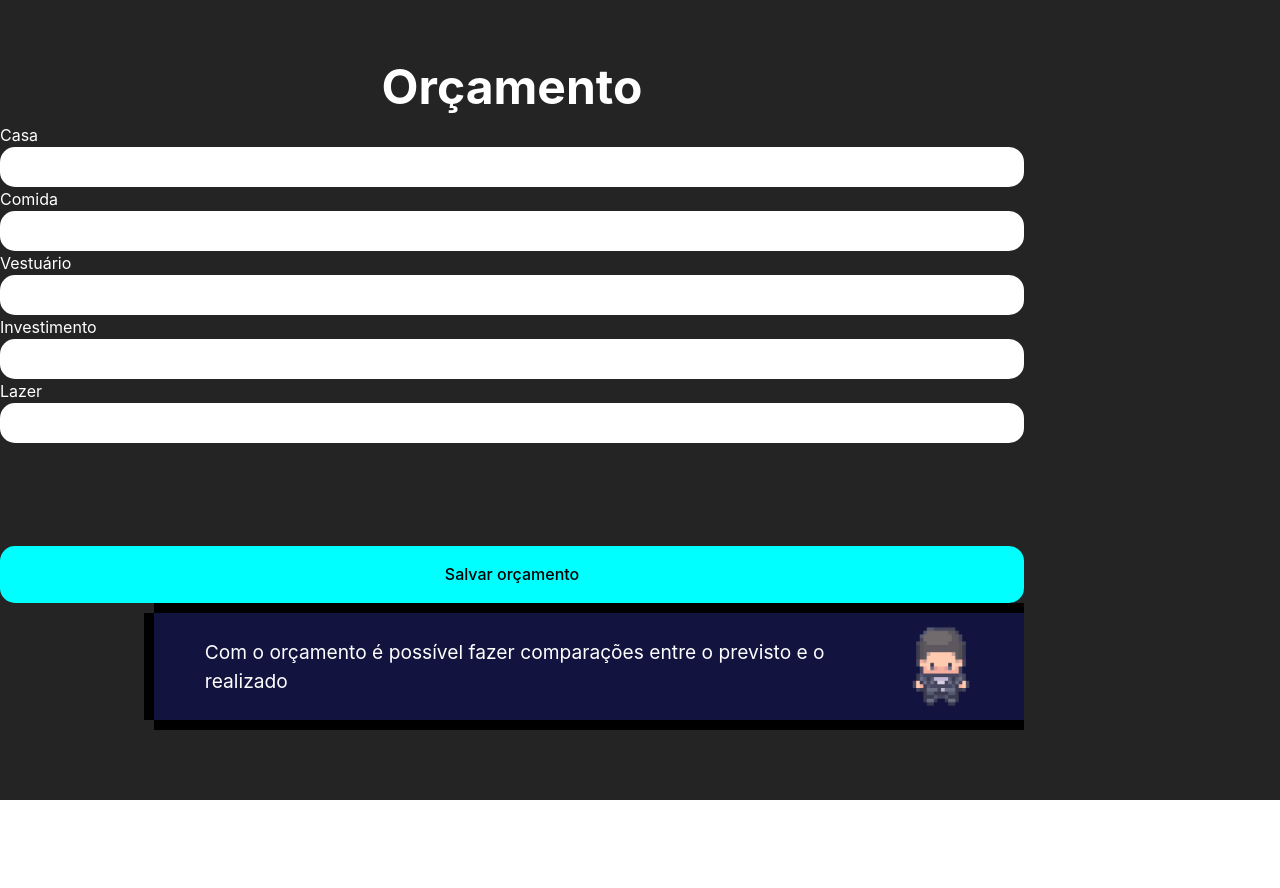
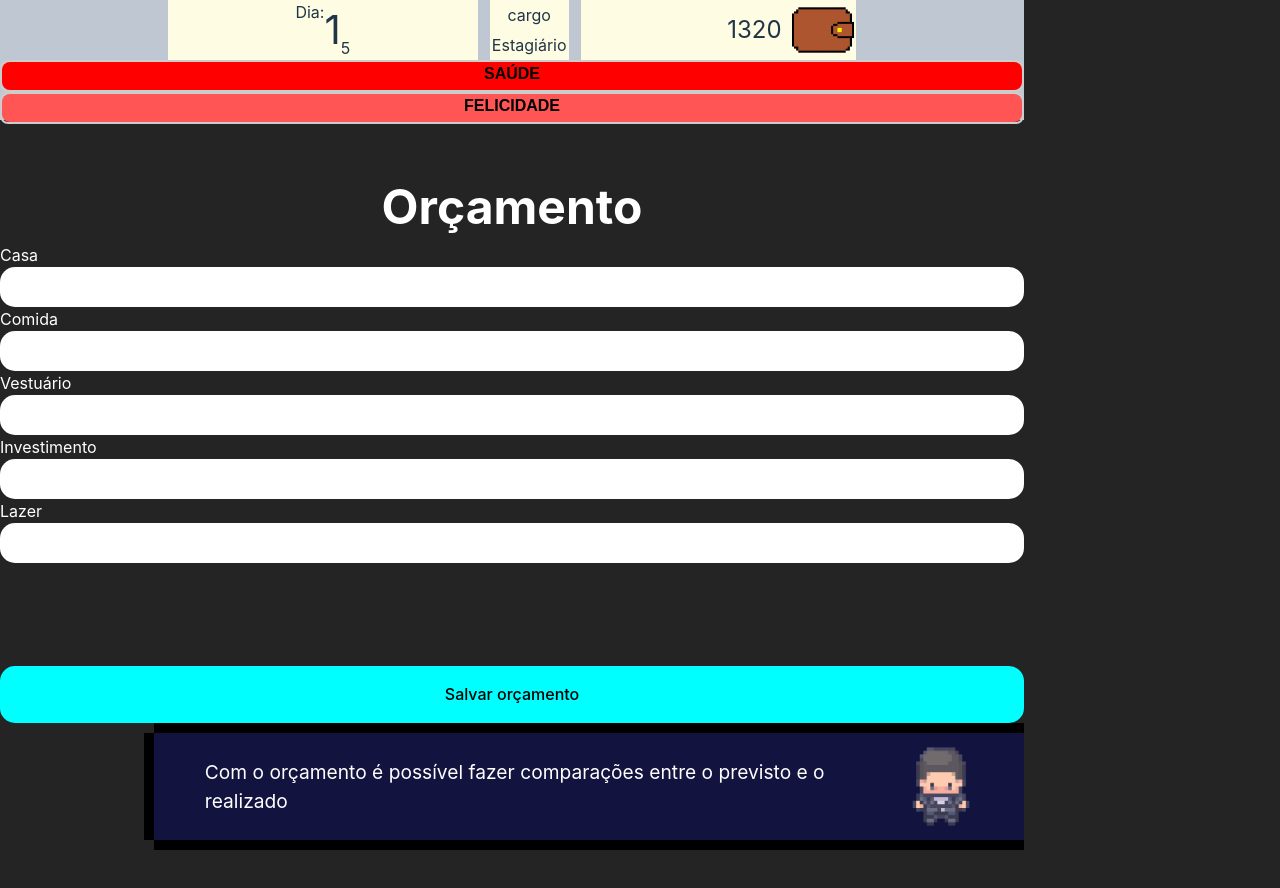
Before and after one commit to gabrielMatosBoubee/hackathon-visa, a React (Vite) app: page /budget in a window 1280 px wide. Shown: the top 888 px of the page. Before the commit the page ends 800 px from the top, so only its background shows below. Built offline with nearby package versions, Linux system fonts and the light colour scheme; the HTML template or start-up script is replaced by a standard one.

Commit message:
feat: header - style

```diff
--- a/src/componentes/Header.tsx
+++ b/src/componentes/Header.tsx
@@ -1,5 +1,5 @@
 import { useContext } from 'react';
-import style from '../styles/Main.module.css'
+import style from '../styles/Header.module.css'
 import { GameContext } from '../context/GameContext';
 import ProgressBar from './ProgressBar';
 import wallet from "../icons/wallet-removebg.png"
@@ -19,19 +19,25 @@ function Header() {
     // }
   return (
     <header className={style.header}>
+      <div>
+        <Chronometer/>
+        <p>
+          <span> cargo</span>
+          <span> Estagiário </span>
+        </p>
+        <div className={style.money}>
+          <p>{pontos.coin}</p>
+          <img
+            src={wallet}
+            alt="carteira"
+            className={style.headerIcon}
+            onClick={() => navigate("/wallet")}
+          />
+        </div>
+      </div>
       <ProgressBar percentage={pontos.vida > 100 ? 100 : pontos.vida} color='#ff0000' name="SAÚDE" />
       <ProgressBar percentage={pontos.felicidade > 100 ? 100 : pontos.felicidade} color="#ff5555" name="Felicidade" />
       <span className={style.iconsContainer}>
-                <span className={style.iconContainer}>
-                  <img
-                    src={wallet}
-                    alt="carteira"
-                    className={style.icon}
-                    onClick={() => navigate("/wallet")}
-                  />
-                  <p>R$: {pontos.coin}</p>
-                  <Chronometer/>
-                </span>
       </span>
         </header>
     );
--- a/src/componentes/ProgressBar.tsx
+++ b/src/componentes/ProgressBar.tsx
@@ -1,4 +1,4 @@
-import React from 'react';
+import style from '../styles/Header.module.css';
 
 interface props {
     percentage: number,
@@ -8,14 +8,13 @@ interface props {
 
 const ProgressBar = ({ percentage, color, name }: props) => {
   return (
-    <div style={{ position: "relative", width: '100%', border: '1px solid #ccc', borderRadius: '8px', fontFamily: 'sans-serif', fontWeight: "700", textTransform: "uppercase" }}>
-    <p style={{position: 'absolute', left: "30%", color: "white" }}>{name}</p>
+    <div className={ style.progressBarWrapper}>
+    <p className={ style.progressBarName }>{name}</p>
       <div
+        className={ style.progressBar }
         style={{
             width: `${percentage}%`,
-            height: '20px',
             backgroundColor: color,
-            borderRadius: '8px',
         }}
       />
     </div>
--- a/src/data.ts
+++ b/src/data.ts
@@ -200,11 +200,13 @@ export const events: IEvents[] = [
 export const niveis = [{ level: "Estagiário", salary: 500 }, { level:"Júnior I", salary: 1320 }, { level: "Júnior II", salary: 1700 }, { level: "Júnior III", salary: 2000 }, { level: "Pleno I", salary: 2600}, { level: "Pleno II", salary: 3000 }, { level: "Pleno III", salary: 4000 }, { level: "Senior I", salary: 6000}, { level: "Senior II", salary: 7500 }, { level: "Senior III", salary: 10000}]
 
 export const wallet = [{ image: "https://www.visa.com.br/dam/VCOM/regional/na/canada/pay-with-visa/cards/credit/visa-classic-recto-800x450.jpg",
-name: "tela principal", link: "/", id: 0, }, { image: "https://www.visa.com.br/dam/VCOM/regional/na/canada/pay-with-visa/cards/credit/visa-classic-recto-800x450.jpg",
-name: "cartão de credito", link: "/credit-card", id: 1, }, { image: "https://www.visa.com.br/dam/VCOM/regional/na/canada/pay-with-visa/cards/credit/visa-classic-recto-800x450.jpg",
-name: "cartão de debito", link: "/credit-card", id: 2, }, { image: "https://www.visa.com.br/dam/VCOM/regional/na/canada/pay-with-visa/cards/credit/visa-classic-recto-800x450.jpg",
-name: "investimentos", link: "/credit-card", id: 3, }, { image: "https://www.visa.com.br/dam/VCOM/regional/na/canada/pay-with-visa/cards/credit/visa-classic-recto-800x450.jpg",
+name: "Tela principal", link: "/", id: 0, }, { image: "https://www.visa.com.br/dam/VCOM/regional/na/canada/pay-with-visa/cards/credit/visa-classic-recto-800x450.jpg",
+name: "Cartão de credito", link: "/credit-card", id: 1, }, { image: "https://www.visa.com.br/dam/VCOM/regional/na/canada/pay-with-visa/cards/credit/visa-classic-recto-800x450.jpg",
+name: "Cartão de debito", link: "/credit-card", id: 2, }, { image: "https://www.visa.com.br/dam/VCOM/regional/na/canada/pay-with-visa/cards/credit/visa-classic-recto-800x450.jpg",
+name: "Investimentos", link: "/credit-card", id: 3, }, { image: "https://www.visa.com.br/dam/VCOM/regional/na/canada/pay-with-visa/cards/credit/visa-classic-recto-800x450.jpg",
 name: "Comidas", link: "/credit-card", id: 4, }, { image: "https://www.visa.com.br/dam/VCOM/regional/na/canada/pay-with-visa/cards/credit/visa-classic-recto-800x450.jpg",
-name: "gastos", link: "/spendings", id: 5, }]
+name: "Gastos", link: "/spendings", id: 5, },
+{ image: "https://www.visa.com.br/dam/VCOM/regional/na/canada/pay-with-visa/cards/credit/visa-classic-recto-800x450.jpg",
+name: "Orçamento", link: "/budget", id: 5, }]
 
 export default { gastos, events, niveis, wallet };
--- a/src/pages/Budget.tsx
+++ b/src/pages/Budget.tsx
@@ -2,6 +2,7 @@ import { useContext } from 'react';
 import player from "../icons/player.png"
 import { GameContext } from '../context/GameContext';
 import style from '../styles/Budget.module.css';
+import Header from '../componentes/Header';
 
 
 function Budget() {
@@ -14,6 +15,8 @@ function Budget() {
   }
 
     return (
+      <>
+        <Header/>
         <main className={ style.mainBudget}>
           <h3 className={ style.budgetTitle }> Orçamento </h3>
           <div>
@@ -59,6 +62,7 @@ function Budget() {
             <img src={ player } className={ style.player } alt='player masculino de cabelos pretos e terno'/>
           </div>
         </main>
+      </>
     );
 }
 
--- a/src/pages/Chronometer.tsx
+++ b/src/pages/Chronometer.tsx
@@ -1,5 +1,7 @@
 import { useState, useEffect, useContext } from 'react';
 import { GameContext } from '../context/GameContext';
+import style from '../styles/Header.module.css'
+
 
 function Chronometer() {
   const [time, setTime] = useState(0);
@@ -27,9 +29,9 @@ function Chronometer() {
 
 
   return (
-    <div className="Chronometer">
-      <h1>Dia: { day } </h1>
-      <h2>Timer: { time } segundos</h2>
+    <div className={ style.chronometer }>
+      <p><span>Dia:</span> { day } </p>
+      <p>{ time }</p>
     </div>
   );
 }
--- /dev/null
+++ b/src/styles/Header.module.css
@@ -0,0 +1,94 @@
+.header {
+  margin: auto;
+  display: flex;
+  flex-direction: column;
+  background-color: #BFC7D2;
+  height: 15vh;
+  align-items: center;
+  justify-content: space-between;
+}
+
+.header > div:nth-of-type(1) {
+  display: flex;
+  justify-content: space-between;
+  gap: 1%;
+  height: 50%;
+}
+
+.header > div:nth-of-type(1) > p {
+  text-align: center;
+  display: flex;
+  background-color: #FEFCE3;
+  justify-content: space-evenly;
+  flex-direction: column;
+}
+
+.header > div:nth-of-type(1) > p > span {
+  background-color: #FEFCE3;
+  border-radius: 4px;
+  padding: 2px;
+}
+
+.money {
+  display: flex;
+  align-items: center;
+  justify-content: flex-end;
+  width: 40%;
+  background-color: #FEFCE3;
+  font-size: 1.5em;
+  gap: 3%;
+}
+
+.headerIcon {
+  width: 24%;
+}
+
+.chronometer {
+  background-color: #FEFCE3;
+  display: flex;
+  align-items: end;
+  justify-content: center;
+  width: 45%;
+}
+
+.chronometer > p:nth-of-type(1) {
+  font-size: 2.5em;
+  display: flex;
+}
+
+.chronometer > p > span {
+  font-size: 0.4em;
+}
+
+.chronometer > p:nth-of-type(2) {
+  font-size: 1em;
+}
+
+.progressBarWrapper {
+  position: relative;
+  width: 100%;
+  border: 2px solid #ccc;
+  border-radius: 8px;
+  font-family: sans-serif;
+  font-weight: 700;
+  text-transform: uppercase;
+}
+
+.progressBarName {
+  position: absolute;
+  left: 45%;
+  color: black;
+  margin-top: auto;
+  margin-bottom: auto;
+  top: 0;
+  bottom: 0;
+  margin: auto;
+  left: 0;
+  right: 0;
+  text-align: center;
+}
+
+.progressBar {
+  height: 3.5vh;
+  border-radius: 8px;
+}
--- a/src/styles/Main.module.css
+++ b/src/styles/Main.module.css
@@ -6,27 +6,11 @@
     border: 1px solid rebeccapurple;
 }
 
-.header {
-    width: 90vw;
-}
-
 .iconsContainer {
     width: 100%;
     display: flex;
     justify-content: space-between;
     flex-wrap: wrap;
-}
-
-.icon {
-    width: 70px;
-    margin-right: 5px;
-}
-
-.iconContainer {
-    display: flex;
-    align-items: center;
-    color: white;
-    font-size: 1.5rem;
 }
 
 .buttonsContainer {
```
Lines whose indentation alone changed are shown as unchanged.
